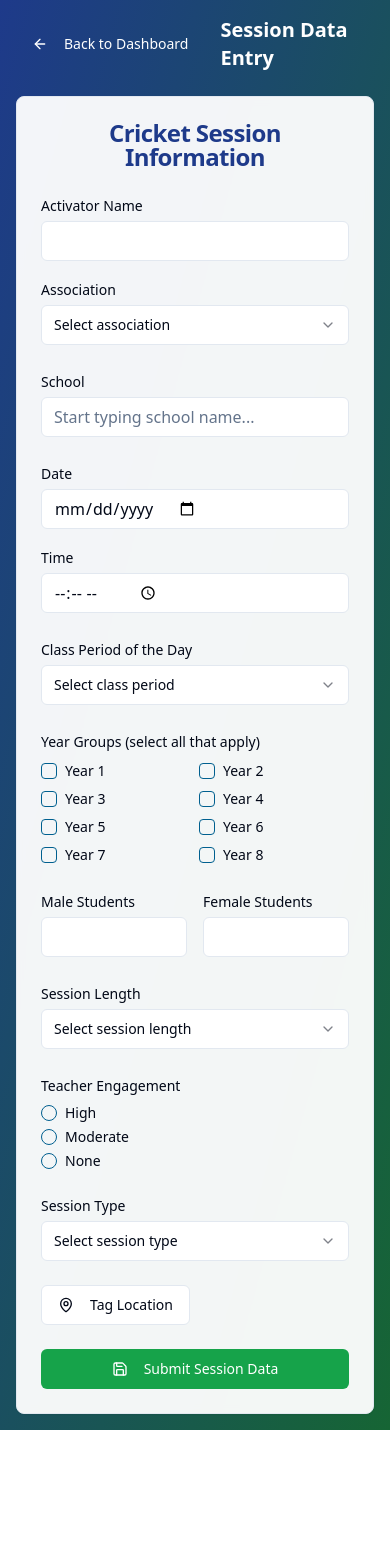
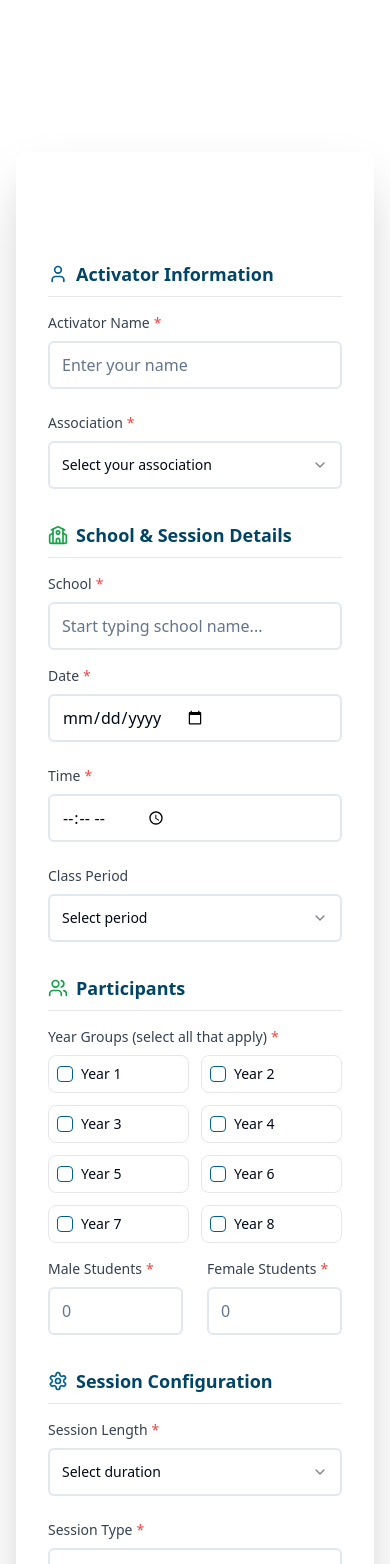
Before and after one commit to anshbahl/new-zealand-cricket, a React (Vite) app: page /mobile-form in a window 390 px wide. Shown: the top 1564 px of the page. Before the commit the page ends 1430 px from the top, so only its background shows below. Built offline with nearby package versions, Linux system fonts and the light colour scheme.

Commit message:
Refactor: Improve mobile form design
Enhance the visual appeal and user experience of the mobile form.

```diff
--- /dev/null
+++ b/src/components/form/FormField.tsx
@@ -0,0 +1,22 @@
+
+import { ReactNode } from "react";
+import { Label } from "@/components/ui/label";
+
+interface FormFieldProps {
+  label: string;
+  children: ReactNode;
+  required?: boolean;
+  className?: string;
+}
+
+export const FormField = ({ label, children, required, className = "" }: FormFieldProps) => {
+  return (
+    <div className={`space-y-2 ${className}`}>
+      <Label className="text-sm font-medium text-gray-700 flex items-center gap-1">
+        {label}
+        {required && <span className="text-red-500">*</span>}
+      </Label>
+      {children}
+    </div>
+  );
+};
--- /dev/null
+++ b/src/components/form/FormSection.tsx
@@ -0,0 +1,22 @@
+
+import { ReactNode } from "react";
+
+interface FormSectionProps {
+  title: string;
+  children: ReactNode;
+  icon?: ReactNode;
+}
+
+export const FormSection = ({ title, children, icon }: FormSectionProps) => {
+  return (
+    <div className="space-y-4">
+      <div className="flex items-center gap-2 pb-2 border-b border-gray-200">
+        {icon}
+        <h3 className="text-lg font-semibold text-nzc-dark-blue">{title}</h3>
+      </div>
+      <div className="space-y-4">
+        {children}
+      </div>
+    </div>
+  );
+};
--- /dev/null
+++ b/src/components/form/YearGroupSelector.tsx
@@ -0,0 +1,35 @@
+
+import { Checkbox } from "@/components/ui/checkbox";
+import { Label } from "@/components/ui/label";
+
+interface YearGroupSelectorProps {
+  selectedYears: string[];
+  onChange: (years: string[]) => void;
+}
+
+export const YearGroupSelector = ({ selectedYears, onChange }: YearGroupSelectorProps) => {
+  const yearGroups = ['Year 1', 'Year 2', 'Year 3', 'Year 4', 'Year 5', 'Year 6', 'Year 7', 'Year 8'];
+
+  const handleYearChange = (year: string, checked: boolean) => {
+    if (checked) {
+      onChange([...selectedYears, year]);
+    } else {
+      onChange(selectedYears.filter(y => y !== year));
+    }
+  };
+
+  return (
+    <div className="grid grid-cols-2 sm:grid-cols-4 gap-3">
+      {yearGroups.map((year) => (
+        <div key={year} className="flex items-center space-x-2 p-2 rounded-lg border border-gray-200 hover:bg-gray-50 transition-colors">
+          <Checkbox
+            id={year}
+            checked={selectedYears.includes(year)}
+            onCheckedChange={(checked) => handleYearChange(year, checked as boolean)}
+          />
+          <Label htmlFor={year} className="text-sm font-medium cursor-pointer">{year}</Label>
+        </div>
+      ))}
+    </div>
+  );
+};
--- a/src/pages/MobileForm.tsx
+++ b/src/pages/MobileForm.tsx
@@ -1,14 +1,17 @@
+
 import { useState } from "react";
 import { useNavigate } from "react-router-dom";
 import { Card, CardContent, CardHeader, CardTitle } from "@/components/ui/card";
 import { Button } from "@/components/ui/button";
 import { Input } from "@/components/ui/input";
+import { Select, SelectContent, SelectItem, SelectTrigger, SelectValue } from "@/components/ui/select";
+import { RadioGroup, RadioGroupItem } from "@/components/ui/radio-group";
+import { ArrowLeft, Save, MapPin, User, School, Clock, Users, Activity, Settings } from "lucide-react";
+import { useToast } from "@/hooks/use-toast";
+import { FormField } from "@/components/form/FormField";
+import { FormSection } from "@/components/form/FormSection";
+import { YearGroupSelector } from "@/components/form/YearGroupSelector";
 import { Label } from "@/components/ui/label";
-import { Select, SelectContent, SelectItem, SelectTrigger, SelectValue } from "@/components/ui/select";
-import { Checkbox } from "@/components/ui/checkbox";
-import { RadioGroup, RadioGroupItem } from "@/components/ui/radio-group";
-import { ArrowLeft, Save, MapPin } from "lucide-react";
-import { useToast } from "@/hooks/use-toast";
 
 const MobileForm = () => {
   const navigate = useNavigate();
@@ -20,13 +23,13 @@ const MobileForm = () => {
     date: "",
     time: "",
     classPeriod: "",
-    yearGroups: [],
+    yearGroups: [] as string[],
     maleStudents: "",
     femaleStudents: "",
     sessionLength: "",
     teacherEngagement: "",
     sessionType: "",
-    geolocation: null
+    geolocation: null as { lat: number; lng: number } | null
   });
 
   const handleSubmit = (e: React.FormEvent) => {
@@ -66,45 +69,50 @@ const MobileForm = () => {
   };
 
   return (
-    <div className="min-h-screen bg-gradient-to-br from-blue-900 to-green-800">
-      <div className="container mx-auto px-4 py-4">
-        <div className="flex items-center mb-6">
+    <div className="min-h-screen bg-gradient-to-br from-nzc-blue via-blue-600 to-nzc-green">
+      <div className="container mx-auto px-4 py-6">
+        {/* Header */}
+        <div className="flex items-center justify-between mb-8">
           <Button
             variant="ghost"
             onClick={() => navigate("/analytics")}
-            className="text-white hover:bg-white/20"
+            className="text-white hover:bg-white/20 flex items-center gap-2"
           >
-            <ArrowLeft className="w-5 h-5 mr-2" />
+            <ArrowLeft className="w-5 h-5" />
             Back to Dashboard
           </Button>
-          <h1 className="text-xl font-bold text-white ml-4">Session Data Entry</h1>
+          <h1 className="text-2xl font-bold text-white">Session Data Entry</h1>
+          <div className="w-24"></div> {/* Spacer for centering */}
         </div>
 
-        <Card className="bg-white/95 backdrop-blur-sm">
-          <CardHeader>
-            <CardTitle className="text-center text-blue-900">
+        {/* Main Form Card */}
+        <Card className="bg-white/98 backdrop-blur-sm shadow-2xl border-0 max-w-4xl mx-auto">
+          <CardHeader className="bg-gradient-to-r from-nzc-blue to-nzc-green text-white rounded-t-lg">
+            <CardTitle className="text-center text-xl font-bold flex items-center justify-center gap-2">
+              <Activity className="w-6 h-6" />
               Cricket Session Information
             </CardTitle>
           </CardHeader>
-          <CardContent>
-            <form onSubmit={handleSubmit} className="space-y-6">
-              <div className="grid grid-cols-1 md:grid-cols-2 gap-4">
-                <div>
-                  <Label htmlFor="activatorName">Activator Name</Label>
+
+          <CardContent className="p-8">
+            <form onSubmit={handleSubmit} className="space-y-8">
+              {/* Activator Information */}
+              <FormSection title="Activator Information" icon={<User className="w-5 h-5 text-nzc-blue" />}>
+                <div className="grid grid-cols-1 lg:grid-cols-2 gap-6">
+                  <FormField label="Activator Name" required>
                     <Input
-                    id="activatorName"
                       value={formData.activatorName}
                       onChange={(e) => setFormData(prev => ({ ...prev, activatorName: e.target.value }))}
-                    className="mt-1"
+                      className="h-12 border-2 focus:border-nzc-blue transition-colors"
+                      placeholder="Enter your name"
                       required
                     />
-                </div>
+                  </FormField>
 
-                <div>
-                  <Label htmlFor="association">Association</Label>
+                  <FormField label="Association" required>
                     <Select onValueChange={(value) => setFormData(prev => ({ ...prev, association: value }))}>
-                    <SelectTrigger className="mt-1">
-                      <SelectValue placeholder="Select association" />
+                      <SelectTrigger className="h-12 border-2 focus:border-nzc-blue">
+                        <SelectValue placeholder="Select your association" />
                       </SelectTrigger>
                       <SelectContent>
                         <SelectItem value="auckland">Auckland</SelectItem>
@@ -115,52 +123,47 @@ const MobileForm = () => {
                         <SelectItem value="central-districts">Central Districts</SelectItem>
                       </SelectContent>
                     </Select>
+                  </FormField>
                 </div>
-              </div>
+              </FormSection>
 
-              <div>
-                <Label htmlFor="school">School</Label>
+              {/* School & Session Details */}
+              <FormSection title="School & Session Details" icon={<School className="w-5 h-5 text-nzc-green" />}>
+                <FormField label="School" required>
                   <Input
-                  id="school"
                     value={formData.school}
                     onChange={(e) => setFormData(prev => ({ ...prev, school: e.target.value }))}
                     placeholder="Start typing school name..."
-                  className="mt-1"
+                    className="h-12 border-2 focus:border-nzc-green transition-colors"
                     required
                   />
-              </div>
+                </FormField>
 
-              <div className="grid grid-cols-1 md:grid-cols-2 gap-4">
-                <div>
-                  <Label htmlFor="date">Date</Label>
+                <div className="grid grid-cols-1 md:grid-cols-3 gap-6">
+                  <FormField label="Date" required>
                     <Input
-                    id="date"
                       type="date"
                       value={formData.date}
                       onChange={(e) => setFormData(prev => ({ ...prev, date: e.target.value }))}
-                    className="mt-1"
+                      className="h-12 border-2 focus:border-nzc-blue transition-colors"
                       required
                     />
-                </div>
+                  </FormField>
 
-                <div>
-                  <Label htmlFor="time">Time</Label>
+                  <FormField label="Time" required>
                     <Input
-                    id="time"
                       type="time"
                       value={formData.time}
                       onChange={(e) => setFormData(prev => ({ ...prev, time: e.target.value }))}
-                    className="mt-1"
+                      className="h-12 border-2 focus:border-nzc-blue transition-colors"
                       required
                     />
-                </div>
-              </div>
+                  </FormField>
 
-              <div>
-                <Label htmlFor="classPeriod">Class Period of the Day</Label>
+                  <FormField label="Class Period">
                     <Select onValueChange={(value) => setFormData(prev => ({ ...prev, classPeriod: value }))}>
-                  <SelectTrigger className="mt-1">
-                    <SelectValue placeholder="Select class period" />
+                      <SelectTrigger className="h-12 border-2 focus:border-nzc-blue">
+                        <SelectValue placeholder="Select period" />
                       </SelectTrigger>
                       <SelectContent>
                         <SelectItem value="period-1">Period 1</SelectItem>
@@ -172,53 +175,53 @@ const MobileForm = () => {
                         <SelectItem value="after-school">After School</SelectItem>
                       </SelectContent>
                     </Select>
+                  </FormField>
                 </div>
+              </FormSection>
 
-              <div>
-                <Label>Year Groups (select all that apply)</Label>
-                <div className="grid grid-cols-2 gap-2 mt-2">
-                  {['Year 1', 'Year 2', 'Year 3', 'Year 4', 'Year 5', 'Year 6', 'Year 7', 'Year 8'].map((year) => (
-                    <div key={year} className="flex items-center space-x-2">
-                      <Checkbox id={year} />
-                      <Label htmlFor={year} className="text-sm">{year}</Label>
-                    </div>
-                  ))}
-                </div>
-              </div>
+              {/* Participants */}
+              <FormSection title="Participants" icon={<Users className="w-5 h-5 text-nzc-green" />}>
+                <FormField label="Year Groups (select all that apply)" required>
+                  <YearGroupSelector
+                    selectedYears={formData.yearGroups}
+                    onChange={(years) => setFormData(prev => ({ ...prev, yearGroups: years }))}
+                  />
+                </FormField>
 
-              <div className="grid grid-cols-2 gap-4">
-                <div>
-                  <Label htmlFor="maleStudents">Male Students</Label>
+                <div className="grid grid-cols-2 gap-6">
+                  <FormField label="Male Students" required>
                     <Input
-                    id="maleStudents"
                       type="number"
                       value={formData.maleStudents}
                       onChange={(e) => setFormData(prev => ({ ...prev, maleStudents: e.target.value }))}
-                    className="mt-1"
+                      className="h-12 border-2 focus:border-nzc-blue transition-colors"
                       min="0"
+                      placeholder="0"
                       required
                     />
-                </div>
+                  </FormField>
 
-                <div>
-                  <Label htmlFor="femaleStudents">Female Students</Label>
+                  <FormField label="Female Students" required>
                     <Input
-                    id="femaleStudents"
                       type="number"
                       value={formData.femaleStudents}
                       onChange={(e) => setFormData(prev => ({ ...prev, femaleStudents: e.target.value }))}
-                    className="mt-1"
+                      className="h-12 border-2 focus:border-nzc-blue transition-colors"
                       min="0"
+                      placeholder="0"
                       required
                     />
+                  </FormField>
                 </div>
-              </div>
+              </FormSection>
 
-              <div>
-                <Label htmlFor="sessionLength">Session Length</Label>
+              {/* Session Configuration */}
+              <FormSection title="Session Configuration" icon={<Settings className="w-5 h-5 text-nzc-blue" />}>
+                <div className="grid grid-cols-1 lg:grid-cols-2 gap-6">
+                  <FormField label="Session Length" required>
                     <Select onValueChange={(value) => setFormData(prev => ({ ...prev, sessionLength: value }))}>
-                  <SelectTrigger className="mt-1">
-                    <SelectValue placeholder="Select session length" />
+                      <SelectTrigger className="h-12 border-2 focus:border-nzc-green">
+                        <SelectValue placeholder="Select duration" />
                       </SelectTrigger>
                       <SelectContent>
                         <SelectItem value="15">15 minutes</SelectItem>
@@ -232,34 +235,11 @@ const MobileForm = () => {
                         <SelectItem value="60">60 minutes</SelectItem>
                       </SelectContent>
                     </Select>
-              </div>
+                  </FormField>
 
-              <div>
-                <Label>Teacher Engagement</Label>
-                <RadioGroup
-                  value={formData.teacherEngagement}
-                  onValueChange={(value) => setFormData(prev => ({ ...prev, teacherEngagement: value }))}
-                  className="mt-2"
-                >
-                  <div className="flex items-center space-x-2">
-                    <RadioGroupItem value="high" id="high" />
-                    <Label htmlFor="high">High</Label>
-                  </div>
-                  <div className="flex items-center space-x-2">
-                    <RadioGroupItem value="moderate" id="moderate" />
-                    <Label htmlFor="moderate">Moderate</Label>
-                  </div>
-                  <div className="flex items-center space-x-2">
-                    <RadioGroupItem value="none" id="none" />
-                    <Label htmlFor="none">None</Label>
-                  </div>
-                </RadioGroup>
-              </div>
-
-              <div>
-                <Label htmlFor="sessionType">Session Type</Label>
+                  <FormField label="Session Type" required>
                     <Select onValueChange={(value) => setFormData(prev => ({ ...prev, sessionType: value }))}>
-                  <SelectTrigger className="mt-1">
+                      <SelectTrigger className="h-12 border-2 focus:border-nzc-green">
                         <SelectValue placeholder="Select session type" />
                       </SelectTrigger>
                       <SelectContent>
@@ -269,27 +249,59 @@ const MobileForm = () => {
                         <SelectItem value="other">Other</SelectItem>
                       </SelectContent>
                     </Select>
+                  </FormField>
                 </div>
 
-              <div className="flex items-center justify-between">
+                <FormField label="Teacher Engagement Level" required>
+                  <RadioGroup
+                    value={formData.teacherEngagement}
+                    onValueChange={(value) => setFormData(prev => ({ ...prev, teacherEngagement: value }))}
+                    className="flex flex-col sm:flex-row gap-4"
+                  >
+                    {[
+                      { value: "high", label: "High", desc: "Actively participating" },
+                      { value: "moderate", label: "Moderate", desc: "Observing and helping" },
+                      { value: "none", label: "None", desc: "Not involved" }
+                    ].map((option) => (
+                      <div key={option.value} className="flex items-center space-x-3 p-3 rounded-lg border border-gray-200 hover:bg-gray-50 transition-colors flex-1">
+                        <RadioGroupItem value={option.value} id={option.value} />
+                        <div className="flex flex-col">
+                          <Label htmlFor={option.value} className="font-medium cursor-pointer">{option.label}</Label>
+                          <span className="text-sm text-gray-500">{option.desc}</span>
+                        </div>
+                      </div>
+                    ))}
+                  </RadioGroup>
+                </FormField>
+              </FormSection>
+
+              {/* Location & Submit */}
+              <div className="flex flex-col sm:flex-row items-center justify-between gap-4 pt-6 border-t border-gray-200">
                 <Button
                   type="button"
                   variant="outline"
                   onClick={getGeolocation}
-                  className="flex items-center space-x-2"
+                  className="flex items-center gap-2 h-12 px-6 border-2 hover:border-nzc-blue hover:text-nzc-blue transition-colors"
                 >
-                  <MapPin className="w-4 h-4" />
+                  <MapPin className="w-5 h-5" />
                   <span>Tag Location</span>
                 </Button>
+
                 {formData.geolocation && (
-                  <span className="text-sm text-green-600">✓ Location captured</span>
+                  <span className="flex items-center gap-2 text-nzc-green font-medium">
+                    <MapPin className="w-4 h-4" />
+                    Location captured
+                  </span>
                 )}
-              </div>
 
-              <Button type="submit" className="w-full bg-green-600 hover:bg-green-700 text-white">
-                <Save className="w-4 h-4 mr-2" />
+                <Button
+                  type="submit"
+                  className="bg-gradient-to-r from-nzc-green to-green-600 hover:from-green-600 hover:to-nzc-green text-white h-12 px-8 font-semibold shadow-lg transition-all duration-300 transform hover:scale-105"
+                >
+                  <Save className="w-5 h-5 mr-2" />
                   Submit Session Data
                 </Button>
+              </div>
             </form>
           </CardContent>
         </Card>
```
Lines whose indentation alone changed are shown as unchanged.
